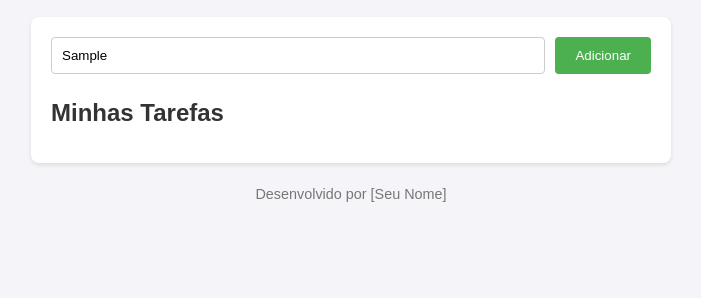
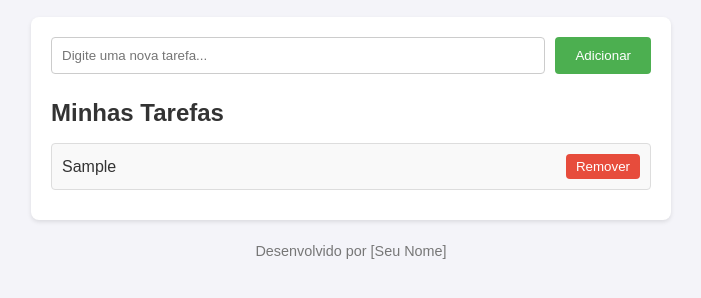
Before and after one commit to GuilhermeRSouza34/CursoJSeTS, a website: page JS/Projetos/GerenciadorDeTarefas/index.html in a window 1280 px wide. Both pictures are taken after typing "Sample" into the empty fields and a click on the button "Adicionar". Shown: the part 74-372 px from the top of the page, without its empty margins (289-990 px from the left). Drawn offline with Linux system fonts and the light colour scheme.

Commit message:
ProjetosCurso-GerenciadorDeTarefas

```diff
--- a/JS/Projetos/GerenciadorDeTarefas/index.html
+++ b/JS/Projetos/GerenciadorDeTarefas/index.html
@@ -25,5 +25,6 @@
     <footer>
         <p>Desenvolvido por [Seu Nome]</p>
     </footer>
+    <script src="script.js"></script>
 </body>
 </html>
--- /dev/null
+++ b/JS/Projetos/GerenciadorDeTarefas/script.js
@@ -0,0 +1,42 @@
+// Seleciona os elementos necessários
+const taskInput = document.getElementById('new-task');
+const addTaskButton = document.getElementById('add-task');
+const tasksList = document.getElementById('tasks');
+
+// Função para adicionar uma nova tarefa
+function addTask() {
+    const taskText = taskInput.value.trim();
+
+    if (taskText === '') {
+        alert('Por favor, digite uma tarefa.');
+        return;
+    }
+
+    // Cria um novo item de lista
+    const taskItem = document.createElement('li');
+    taskItem.textContent = taskText;
+
+    // Cria o botão de remover
+    const removeButton = document.createElement('button');
+    removeButton.textContent = 'Remover';
+    removeButton.addEventListener('click', () => {
+        tasksList.removeChild(taskItem);
+    });
+
+    // Adiciona o botão ao item e o item à lista
+    taskItem.appendChild(removeButton);
+    tasksList.appendChild(taskItem);
+
+    // Limpa o campo de entrada
+    taskInput.value = '';
+}
+
+// Adiciona o evento de clique ao botão de adicionar
+addTaskButton.addEventListener('click', addTask);
+
+// Permite adicionar tarefas pressionando "Enter"
+taskInput.addEventListener('keypress', (event) => {
+    if (event.key === 'Enter') {
+        addTask();
+    }
+});
```
